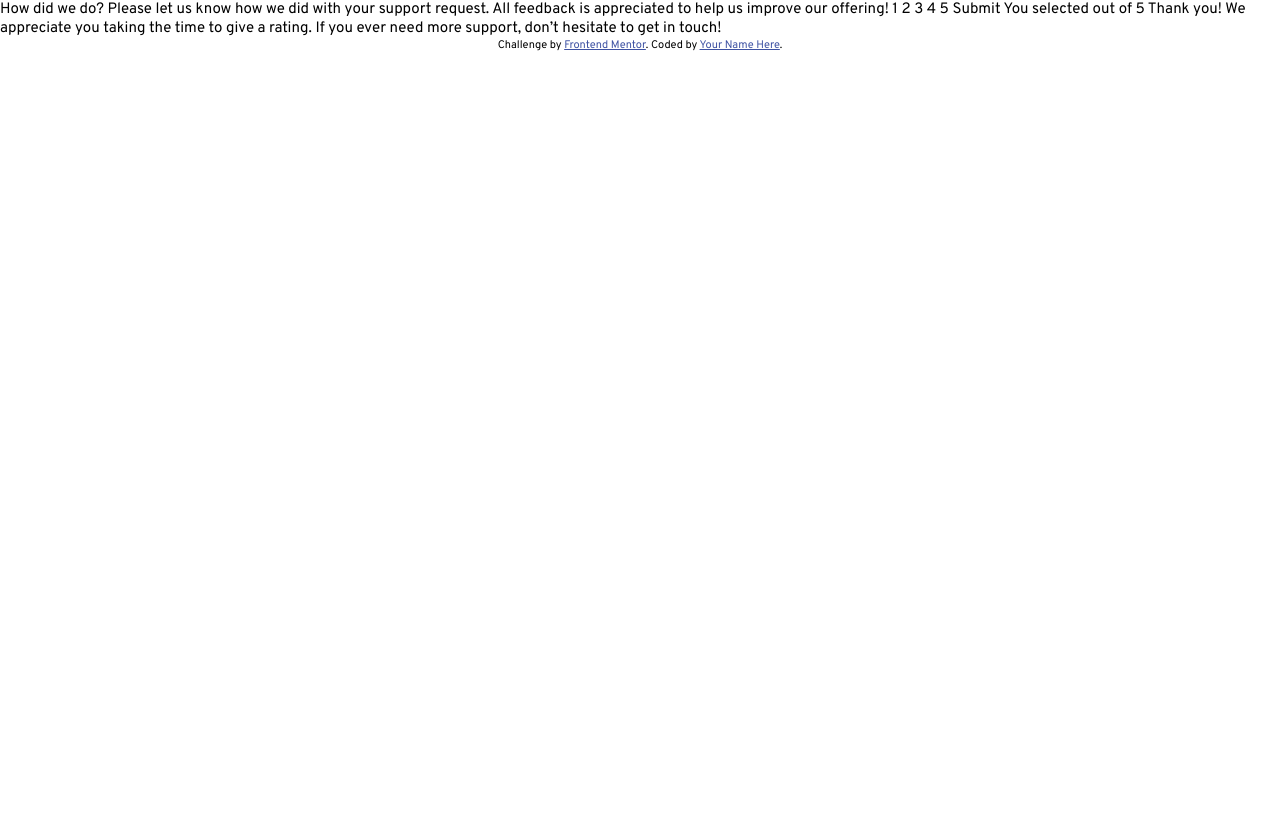
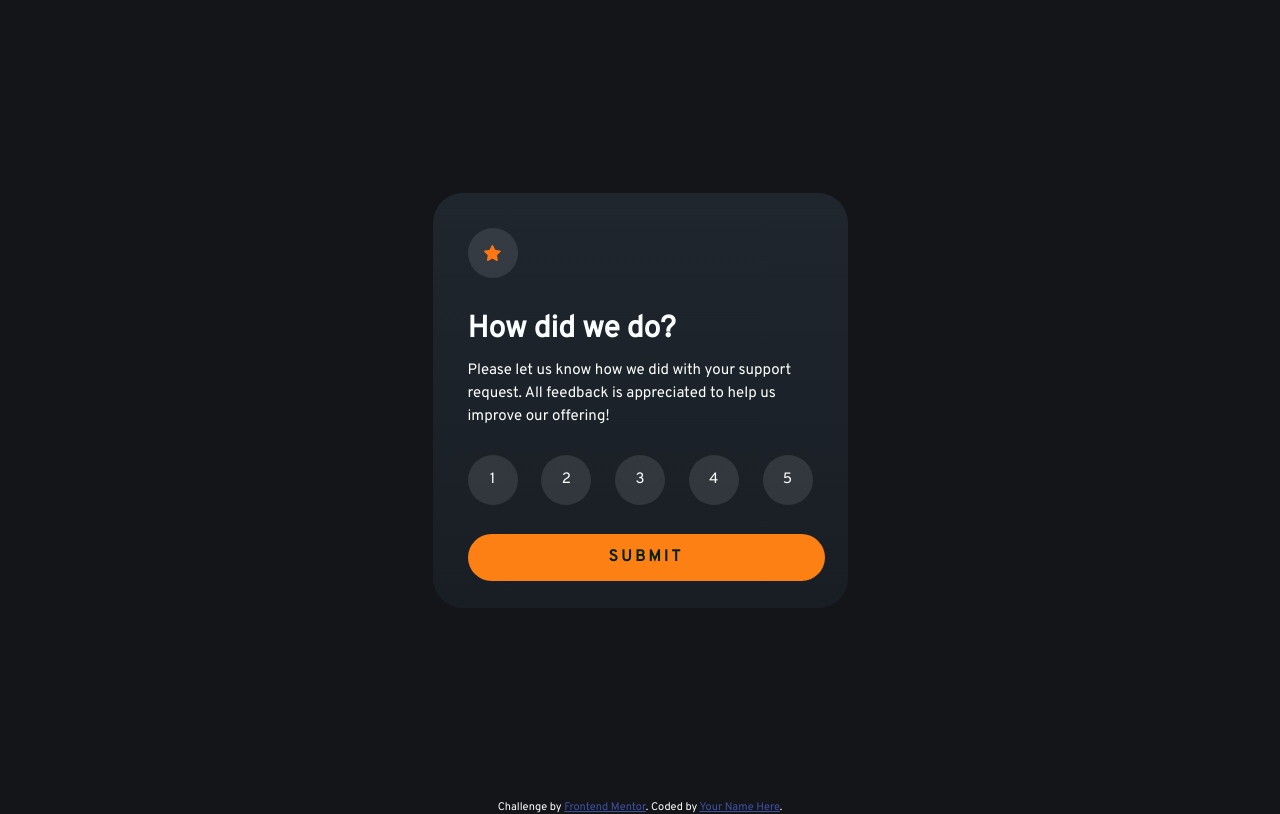
Before and after one commit to Kraken-369/rating-component, a plain HTML site: page index.html in a window 1280 px wide. Drawn offline with Linux system fonts and the light colour scheme.

Commit message:
Coding styles

```diff
--- a/css/style.css
+++ b/css/style.css
@@ -1,15 +1,23 @@
 @import url('https://fonts.googleapis.com/css2?family=Overpass&display=swap');
+@import url('variables.css');
 
 * {
   box-sizing: content-box;
 }
 
 html {
-  font-family: "Overpass";
-  font-size: 0.94rem;
+  font-family: var(--main-font);
+  font-size: var(--standard-font-size);
 }
 
 body {
+  background-color: var(--black);
+  color: var(--white);
+  margin: 0;
+  padding: 0;
+}
+
+h1, p {
   margin: 0;
   padding: 0;
 }
@@ -22,3 +30,72 @@ body {
 .attribution a {
   color: hsl(228, 45%, 44%);
 }
+
+.container {
+  display: flex;
+  justify-content: center;
+  align-items: center;
+  height: 100vh;
+  margin: 0;
+}
+
+.card {
+  background: linear-gradient(180deg, rgba(31,38,46,1) 0%, rgba(25,30,36,1) 100%);
+  border-radius: 30px;
+  height: 345px;
+  padding: 35px;
+  width: 345px;
+}
+
+.card h1 {
+  margin-top: 32px;
+}
+
+.card p {
+  line-height: 154%;
+  margin-bottom: 7px;
+  margin-top: 10px;
+}
+
+.card button {
+  background-color: var(--orange);
+  color: var(--gray);
+  cursor: pointer;
+  border: none;
+  border-radius: 30px;
+  display: block;
+  font-family: var(--main-font);
+  font-size: 1.05rem;
+  font-weight: bold;
+  height: 45px;
+  letter-spacing: 3px;
+  text-transform: uppercase;
+  width: 100%;
+}
+
+.star-container {
+  align-items: center;
+  background-color: var(--white-alpha);
+  border-radius: 50%;
+  display: flex;
+  height: 50px;
+  justify-content: center;
+  margin: 0;
+  width: 50px;
+}
+
+.raiting {
+  display: flex;
+  justify-content: space-between;
+  padding: 20px 0 29px 0;
+}
+
+.item {
+  background-color: var(--white-alpha);
+  border-radius: 50%;
+  display: block;
+  height: 50px;
+  line-height: 50px;
+  text-align: center;
+  width: 50px;
+}
--- /dev/null
+++ b/css/variables.css
@@ -0,0 +1,10 @@
+:root {
+  --main-font: "Overpass";
+  --standard-font-size: 0.94rem;
+
+  --black: hsl(228, 11.1%, 8.8%);
+  --white: hsl(180, 100%, 99.4%);
+  --orange: hsl(28, 97.5%, 53.1%);
+  --gray: hsl(149, 100%, 6.5%);
+  --white-alpha: rgba(255, 255, 255, 0.1);
+}
--- a/index.html
+++ b/index.html
@@ -13,25 +13,38 @@
 
   <!-- Rating state start -->
 
-  How did we do?
-
-  Please let us know how we did with your support request. All feedback is appreciated
-  to help us improve our offering!
-
-  1 2 3 4 5
-
-  Submit
+  <div class="container">
+    <div class="card">
+      <span class="star-container">
+        <img src="/images/icon-star.svg" alt="Star">
+      </span>
+      <h1>
+        How did we do?
+      </h1>
+      <p>
+        Please let us know how we did with your support request. All feedback is appreciated to help us improve our offering!
+      </p>
+      <div class="raiting">
+        <div><span class="item">1</span></div>
+        <div><span class="item">2</span></div>
+        <div><span class="item">3</span></div>
+        <div><span class="item">4</span></div>
+        <div><span class="item">5</span></div>
+      </div>
+      <button type="submit">Submit</button>
+    </div>
+  </div>
 
   <!-- Rating state end -->
 
   <!-- Thank you state start -->
 
-  You selected <!-- Add rating here --> out of 5
+  <!-- You selected <-- Add rating here -> out of 5
 
   Thank you!
 
   We appreciate you taking the time to give a rating. If you ever need more support,
-  don’t hesitate to get in touch!
+  don’t hesitate to get in touch! -->
 
   <!-- Thank you state end -->
 
```
